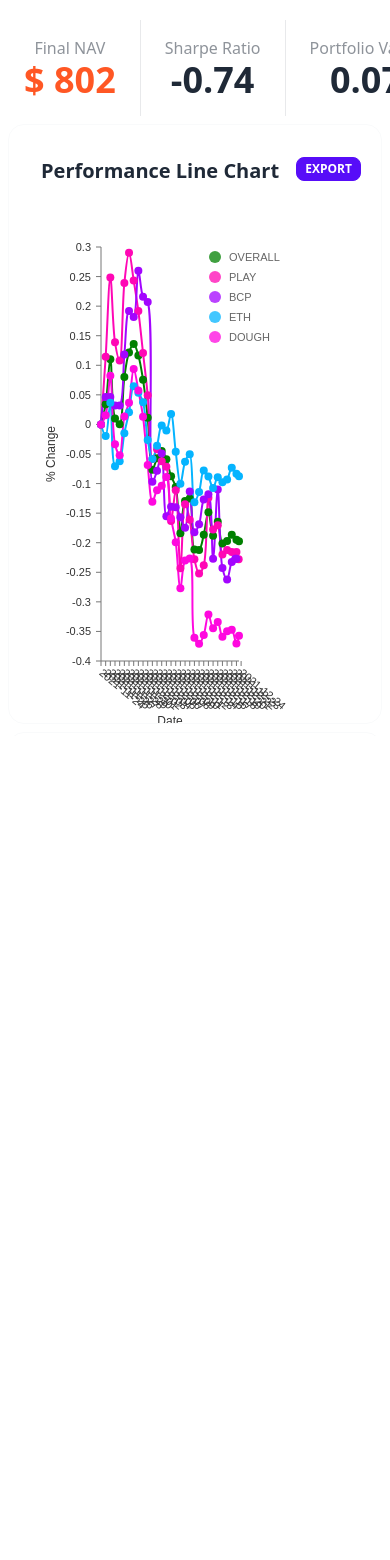
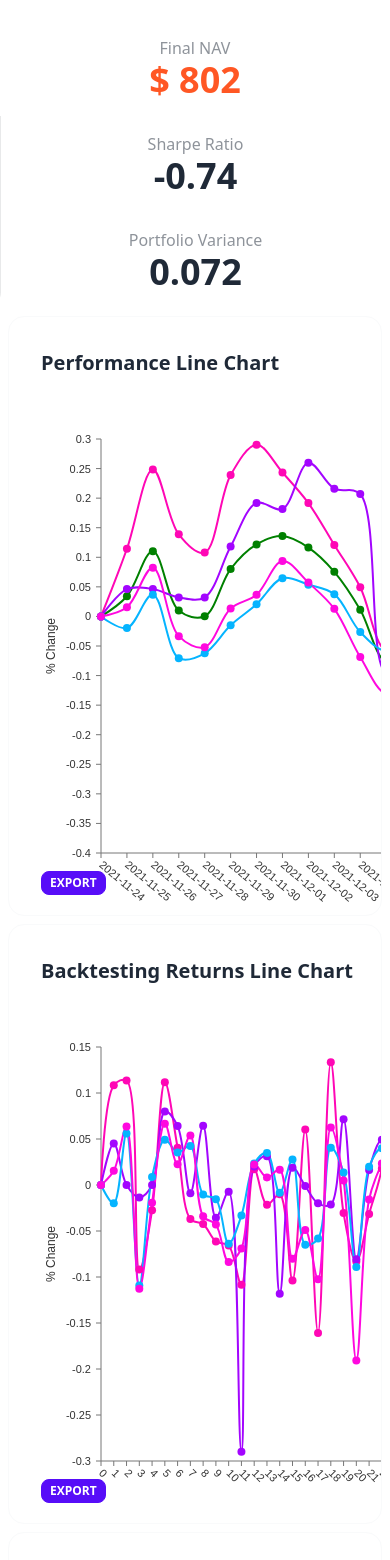
Before and after one commit to pie-dao/index-calculator, a Next.js app: page /dashboard in a window 390 px wide. Shown: the part 108-1668 px from the top of the page. Before the commit the page ends 844 px from the top, so only its background shows below. Built offline with nearby package versions, Linux system fonts and the light colour scheme.

Commit message:
chart mobile styling

```diff
--- a/pages/dashboard.tsx
+++ b/pages/dashboard.tsx
@@ -13,7 +13,7 @@ import { CopyChartJSON } from '@/components/ui/SaveJSON'
 function Dashboard() {
   const { store } = React.useContext<StoreContextProps>(StoreContext);
   return (
-    <div className="h-screen overflow-auto">
+    <div className="h-screen">
       <TitleCard />
       <HeadlineStats data={store.tables.headlines} />
       <Panel size="h-1/2 m-2 overflow-x-auto" title="Performance Line Chart">
@@ -27,15 +27,15 @@ function Dashboard() {
       <div className="card bordered m-2" >
         <div className="card-body flex flex-col">
           <CopyChartJSON data={[store.pies]} />
-          <h2 className="card-title">Portfolio Split and Risk</h2>
+          <h2 className="card-title sm:text-left text-center">Portfolio Split and Risk</h2>
         </div>
         <div className="flex h-full mb-10 flex-row flex-wrap justify-center items-center">
           <div className="w-1/3 m-3 h-96 flex flex-col" style={{ minWidth: '400px' }}>
-            <h3 className="ml-2 w-full mb-3">Starting Asset Ratios:</h3>
+            <h3 className="ml-2 w-full mb-3 sm:text-left text-center">Starting Asset Ratios:</h3>
             <PieChart data={store.pies.ratio}/>
           </div>
           <div className="w-1/3 m-3 h-96 flex flex-col" style={{ minWidth: '400px' }}>
-            <h3 className="ml-2 w-full mb-3">Marginal Contribution to Total Risk:</h3>
+            <h3 className="ml-2 w-full mb-3 sm:text-left text-center">Marginal Contribution to Total Risk:</h3>
             <PieChart data={store.pies.mctr}/>
           </div>
         </div>
@@ -47,7 +47,6 @@ function Dashboard() {
         </div>
         <div className="flex h-full mb-10 flex-row flex-wrap justify-center items-center">
           <div className="w-1/3 m-3 h-96 flex flex-col" style={{ minWidth: '400px' }}>
-            <h3 className="ml-2 w-full mb-3">Correlation:</h3>
             <HeatMap
               data={store.heatmaps.correlation.data}
               keys={store.heatmaps.correlation.keys}
--- a/src/components/dashboard/charts/HeadlineStats.tsx
+++ b/src/components/dashboard/charts/HeadlineStats.tsx
@@ -1,9 +1,9 @@
 import { HeadlineStat } from "@/types/indexCalculator";
 
 const Headline = ({ data }: { data: HeadlineStat[] }): JSX.Element => (
-  <div className="w-full stats">
+  <div className="w-full stats flex-wrap flex sm:grid">
     {data.map(d => (
-      <div key={d.title} className="stat place-items-center place-content-center">
+      <div key={d.title} className="stat place-items-center place-content-center ">
         <div className="stat-title">{ d. title }</div>
         <div className={ d.text ? `stat-value ${d.text}` : 'stat-value' }>{ d.value }</div>
         {d.change && <div className="stat-desc">{ d.change }</div>}
--- a/src/components/ui/Panel.tsx
+++ b/src/components/ui/Panel.tsx
@@ -7,10 +7,10 @@ interface PanelProps {
 }
 
 function Panel(props: PanelProps): JSX.Element {
-  const className = `card bordered ${props.size ?? 'h-96' }`;
+  const className = `card bordered overflow-x-auto ${props.size ?? 'h-96' }`;
   return (
     <div className={className} style={{ minHeight: "600px" }}>
-      <div className="card-body">
+      <div className="card-body min-w-[1000px]">
         <h2 className="card-title">{ props.title }</h2>
         { props.children }
       </div>
--- a/src/components/ui/SaveJSON.tsx
+++ b/src/components/ui/SaveJSON.tsx
@@ -60,7 +60,7 @@ export const CopyChartJSON = (props: { data: unknown[] }): JSX.Element => {
   return (
       <button
         type="button"
-        className="btn btn-primary btn-xs absolute max-w-1/2 right-5"
+        className="btn btn-primary btn-xs absolute sm:right-5 sm:top-5 bottom-5  max-w-1/2"
         onClick={click}>Export
       </button>
     )
```
